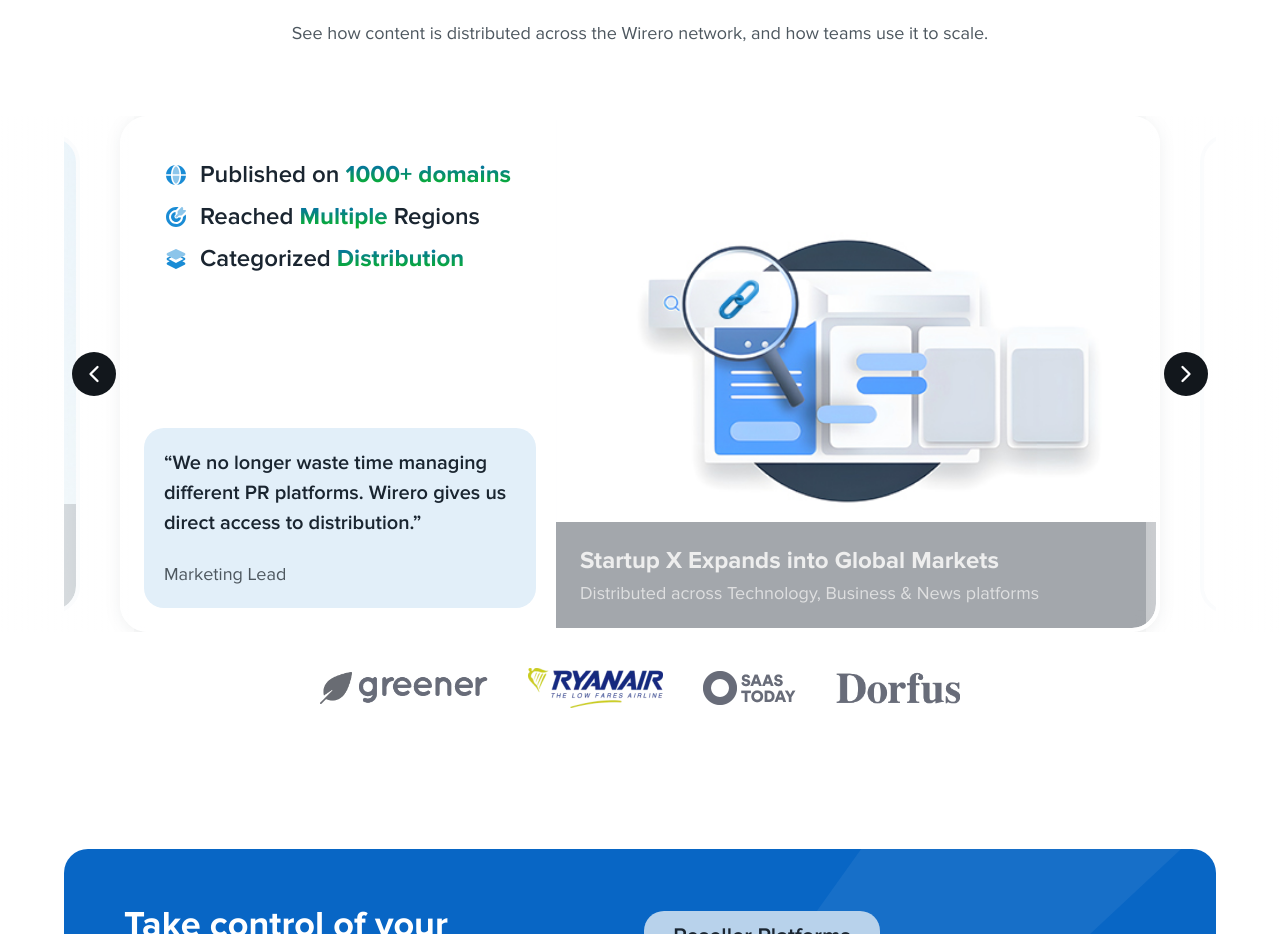
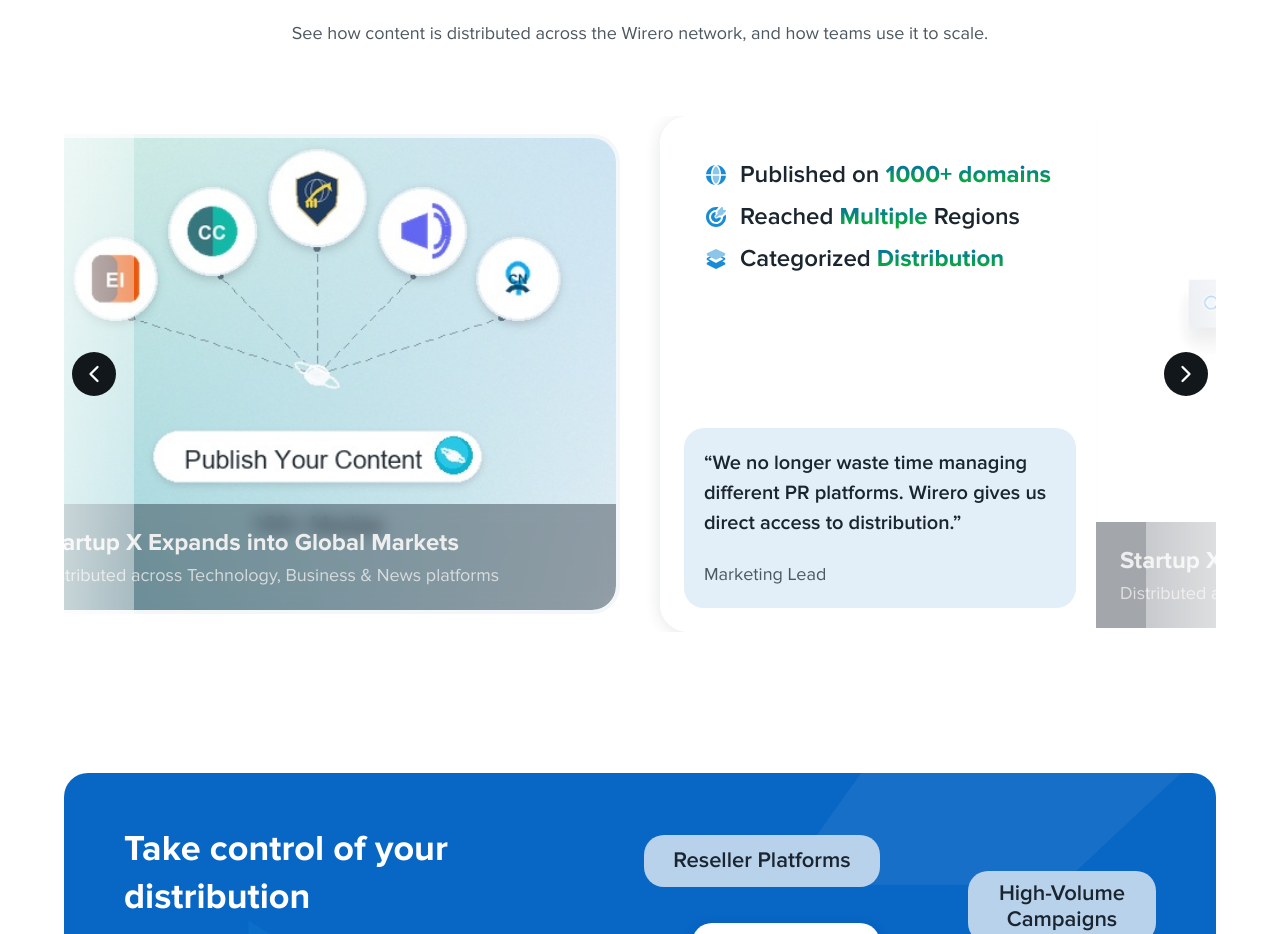
Before and after one commit to EasyPRGroup/Wirero-next, a Next.js app: page / in a window 1280 px wide. Shown: the part 8660-9594 px from the top of the page. Built offline with nearby package versions, Linux system fonts and the light colour scheme; no server answers.

Commit message:
update the landing page last section UI

```diff
--- a/components/press-releases.tsx
+++ b/components/press-releases.tsx
@@ -502,7 +502,7 @@
                   </div>
                 </section>
               </div>
-              <section className="h-[30rem] w-[65rem] rounded-[28px] bg-[rgba(242,240,251,0.08)] border-[#f4f7fa] border-solid border-[4px] box-border overflow-hidden shrink-0 flex items-start justify-center [row-gap:20px] max-w-full text-left text-[1.125rem] text-[#4d575f] font-proxima snap-start mq1125:h-auto mq1125:flex-wrap">
+              {/* <section className="h-[30rem] w-[65rem] rounded-[28px] bg-[rgba(242,240,251,0.08)] border-[#f4f7fa] border-solid border-[4px] box-border overflow-hidden shrink-0 flex items-start justify-center [row-gap:20px] max-w-full text-left text-[1.125rem] text-[#4d575f] font-proxima snap-start mq1125:h-auto mq1125:flex-wrap">
                 <div className="self-stretch flex-1 bg-color-white flex flex-col items-start justify-between p-[1.25rem] box-border gap-[1.25rem] min-w-0">
                   <div className="w-[29.063rem] rounded-lg hidden flex-col items-start justify-center py-[0.25rem] px-[0.5rem] box-border gap-[0.5rem] shrink-0">
                     <div className="rounded-[40px] flex items-center gap-[0.375rem] shrink-0">
@@ -719,7 +719,7 @@
                     </div>
                   </div>
                 </div>
-              </section>
+              </section> */}
             </div>
             <div className="w-[11.25rem] h-full absolute !m-0 top-[0rem] bottom-[0rem] left-[-6.875rem] [background:linear-gradient(270deg,_rgba(255,_255,_255,_0.4),_#fff)] z-[1] shrink-0 mq800:hidden" />
             <div className="w-[11.25rem] h-full absolute !m-0 top-[0rem] right-[-6.875rem] bottom-[0rem] [background:linear-gradient(270deg,_#fff,_rgba(255,_255,_255,_0.4))] z-[2] shrink-0 mq800:hidden" />
@@ -728,7 +728,7 @@
               <ScrollButton direction="right" onClick={() => scroll("right")} />
             </div>
           </div>
-          <div className="flex items-center justify-center gap-[2.5rem] mq800:gap-[1.25rem] mq800:flex-wrap">
+          {/* <div className="flex items-center justify-center gap-[2.5rem] mq800:gap-[1.25rem] mq800:flex-wrap">
             <Image
               className="w-[10.5rem] relative max-h-full object-cover"
               width={168}
@@ -761,7 +761,7 @@
               alt=""
               src="/Object2@2x.png"
             />
-          </div>
+          </div> */}
         </div>
         <UserOutlined
           showUserOutlined={false}
```
